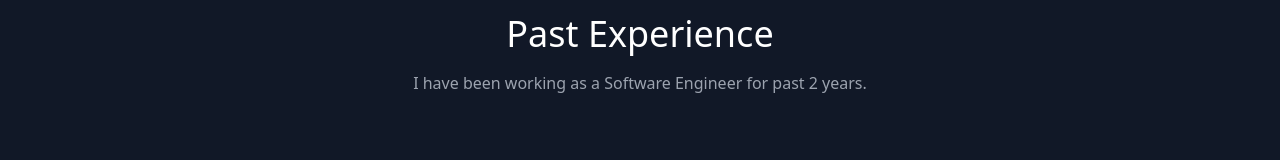
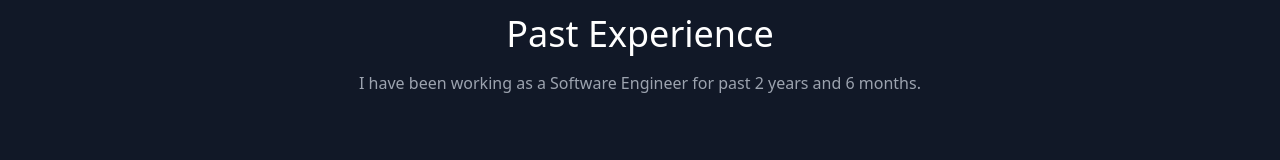
Before and after one commit to shivam01912/portfolio, a React (Create React App) app: page / in a window 1280 px wide. Shown: the part 623-783 px from the top of the page. Built offline with nearby package versions, Linux system fonts and the light colour scheme.

Commit message:
Added dynamic time

```diff
--- a/package.json
+++ b/package.json
@@ -6,9 +6,11 @@
   "dependencies": {
     "@craco/craco": "^5.9.0",
     "@heroicons/react": "^1.0.1",
+    "moment": "^2.29.1",
     "react": "^17.0.2",
     "react-dom": "^17.0.2",
     "react-icons": "^4.2.0",
+    "react-moment": "^1.1.1",
     "react-scripts": "2.0.3",
     "react-vertical-timeline-component": "^3.3.3"
   },
--- a/src/components/Experiences.js
+++ b/src/components/Experiences.js
@@ -3,10 +3,17 @@ import React from "react";
 import { experiences } from "../data";
 import { VerticalTimeline, VerticalTimelineElement }  from 'react-vertical-timeline-component';
 import 'react-vertical-timeline-component/style.min.css';
+import moment from 'moment'
 
 const iconStyle = {
   borderRadius: 50
 };
+
+var a = moment();
+var b = moment('01-2019', 'MM-YYYY');
+var age = moment.duration(a.diff(b));
+var years = age.years();
+var months = age.months();
 
 export default function Experiences() {
   return (
@@ -18,7 +25,7 @@ export default function Experiences() {
             Past Experience
           </h1>
           <p className="lg:w-2/3 mx-auto leading-relaxed text-base">
-            I have been working as a Software Engineer for past 2 years.
+            I have been working as a Software Engineer for past {years} years and {months} months.
           </p>
         </div>
         <div>
```
Also changed, not shown: 22 other files (tests, documents, lock files or other folders).
